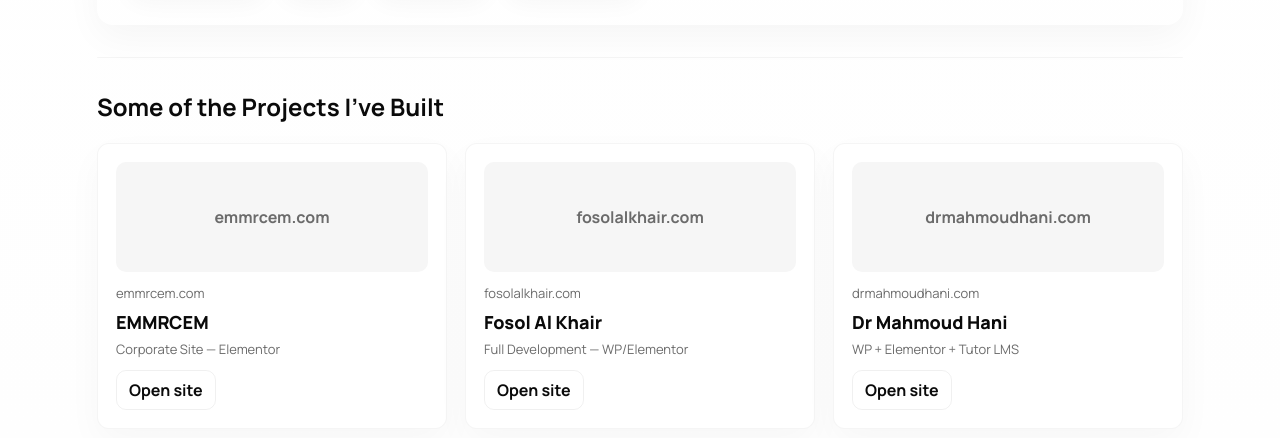
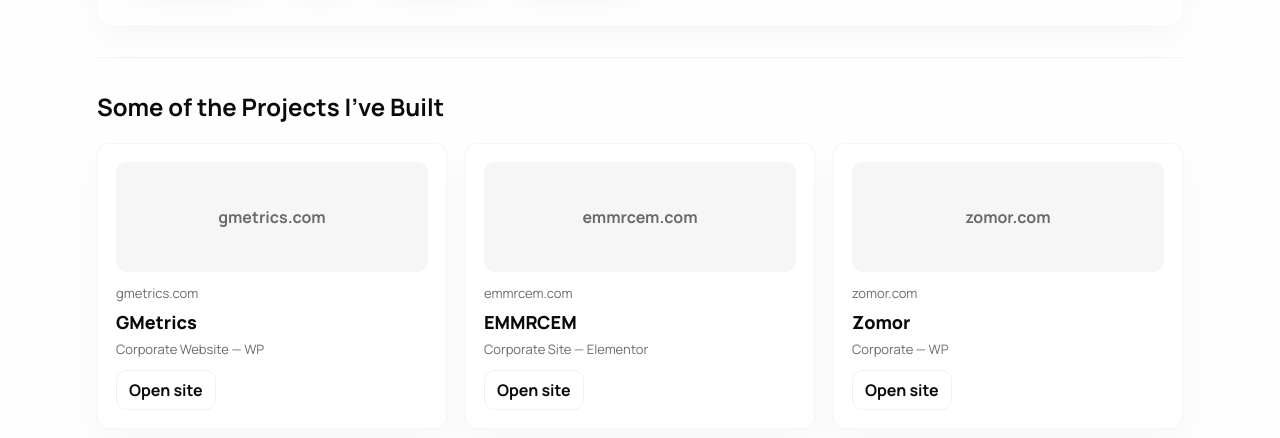
Before and after one commit to seif-mao/seif-portfolio, a plain HTML site: page index.html in a window 1280 px wide. Shown: the part 362-800 px from the top of the page. Drawn offline with Linux system fonts and the light colour scheme.

Commit message:
Update index.html

```diff
--- a/index.html
+++ b/index.html
@@ -98,31 +98,50 @@
   <h2>Some of the Projects I've Built</h2>
   <div class="projects">
 
-    <div class="card" role="article" aria-label="EMMRCEM"><div class="thumb">emmrcem.com</div><div class="url">emmrcem.com</div><div class="title">EMMRCEM</div><div class="meta">Corporate Site — Elementor</div><a href="https://emmrcem.com/" target="_blank" rel="noopener">Open site</a></div>
+    <!-- 1. GMetrics (moved to #1) -->
+    <div class="card" role="article" aria-label="GMetrics">
+      <div class="thumb">gmetrics.com</div>
+      <div class="url">gmetrics.com</div>
+      <div class="title">GMetrics</div>
+      <div class="meta">Corporate Website — WP</div>
+      <a href="https://gmetrics.com/" target="_blank" rel="noopener">Open site</a>
+    </div>
+
+    <!-- 2. EMMRCEM -->
+    <div class="card" role="article" aria-label="EMMRCEM">
+      <div class="thumb">emmrcem.com</div>
+      <div class="url">emmrcem.com</div>
+      <div class="title">EMMRCEM</div>
+      <div class="meta">Corporate Site — Elementor</div>
+      <a href="https://emmrcem.com/" target="_blank" rel="noopener">Open site</a>
+    </div>
+
+    <!-- 3. Zomor (moved to #3) -->
+    <div class="card" role="article" aria-label="Zomor">
+      <div class="thumb">zomor.com</div>
+      <div class="url">zomor.com</div>
+      <div class="title">Zomor</div>
+      <div class="meta">Corporate — WP</div>
+      <a href="https://zomor.com/" target="_blank" rel="noopener">Open site</a>
+    </div>
+
+    <!-- remaining projects (order preserved) -->
     <div class="card" role="article" aria-label="Fosol Al Khair"><div class="thumb">fosolalkhair.com</div><div class="url">fosolalkhair.com</div><div class="title">Fosol Al Khair</div><div class="meta">Full Development — WP/Elementor</div><a href="https://fosolalkhair.com/" target="_blank" rel="noopener">Open site</a></div>
     <div class="card" role="article" aria-label="Dr Mahmoud Hani"><div class="thumb">drmahmoudhani.com</div><div class="url">drmahmoudhani.com</div><div class="title">Dr Mahmoud Hani</div><div class="meta">WP + Elementor + Tutor LMS</div><a href="https://drmahmoudhani.com/" target="_blank" rel="noopener">Open site</a></div>
-    <div class="card" role="article" aria-label="GMetrics"><div class="thumb">gmetrics.com</div><div class="url">gmetrics.com</div><div class="title">GMetrics</div><div class="meta">Corporate Website — WP</div><a href="https://gmetrics.com/" target="_blank" rel="noopener">Open site</a></div>
-
     <div class="card" role="article" aria-label="Majal Al Majd"><div class="thumb">majal-almajd.com</div><div class="url">majal-almajd.com</div><div class="title">Majal Al Majd</div><div class="meta">Business — Elementor</div><a href="https://majal-almajd.com/" target="_blank" rel="noopener">Open site</a></div>
     <div class="card" role="article" aria-label="Dimensions HR"><div class="thumb">hr.dimensions.vc</div><div class="url">hr.dimensions.vc</div><div class="title">Dimensions HR</div><div class="meta">HR Platform — WP</div><a href="https://hr.dimensions.vc/" target="_blank" rel="noopener">Open site</a></div>
     <div class="card" role="article" aria-label="MK Advocate"><div class="thumb">mkadvocte.com</div><div class="url">mkadvocte.com</div><div class="title">MK Advocate</div><div class="meta">Law Firm — WP</div><a href="https://mkadvocte.com/" target="_blank" rel="noopener">Open site</a></div>
-
     <div class="card" role="article" aria-label="Troy KSA"><div class="thumb">troyksa.com</div><div class="url">troyksa.com</div><div class="title">Troy KSA</div><div class="meta">Company Website — WP</div><a href="https://troyksa.com/" target="_blank" rel="noopener">Open site</a></div>
     <div class="card" role="article" aria-label="NS Law Firm"><div class="thumb">nslawfirm.co</div><div class="url">nslawfirm.co</div><div class="title">NS Law Firm</div><div class="meta">Legal Services — Elementor</div><a href="https://nslawfirm.co/" target="_blank" rel="noopener">Open site</a></div>
     <div class="card" role="article" aria-label="Taknologia"><div class="thumb">taknologiaalhatef.com</div><div class="url">taknologiaalhatef.com</div><div class="title">Taknologia Al Hatef</div><div class="meta">Technology Company</div><a href="https://taknologiaalhatef.com/" target="_blank" rel="noopener">Open site</a></div>
-
     <div class="card" role="article" aria-label="Target Plus"><div class="thumb">targetplusagency.com</div><div class="url">targetplusagency.com</div><div class="title">Target Plus Agency</div><div class="meta">Digital Agency — Elementor</div><a href="https://targetplusagency.com/" target="_blank" rel="noopener">Open site</a></div>
     <div class="card" role="article" aria-label="Dream One"><div class="thumb">dreamone.ae</div><div class="url">dreamone.ae</div><div class="title">Dream One</div><div class="meta">Full Business Website</div><a href="https://dreamone.ae/" target="_blank" rel="noopener">Open site</a></div>
     <div class="card" role="article" aria-label="Atlas Original"><div class="thumb">atlasoriginal-iq.com</div><div class="url">atlasoriginal-iq.com</div><div class="title">Atlas Original Iraq</div><div class="meta">Company Website — WP</div><a href="https://atlasoriginal-iq.com/" target="_blank" rel="noopener">Open site</a></div>
-
-    <div class="card" role="article" aria-label="NeuroMed"><div class="thumb">staging.neuromed.eg</div><div class="url">staging.neuromed.eg</div><div class="title">NeuroMed </div><div class="meta">Medical Center Website</div><a href="https://staging.neuromed.eg/" target="_blank" rel="noopener">Open site</a></div>
+    <div class="card" role="article" aria-label="NeuroMed"><div class="thumb">staging.neuromed.eg</div><div class="url">staging.neuromed.eg</div><div class="title">NeuroMed (staging)</div><div class="meta">Medical Center Website</div><a href="https://staging.neuromed.eg/" target="_blank" rel="noopener">Open site</a></div>
     <div class="card" role="article" aria-label="Jusur"><div class="thumb">jusuraltamayuz.com</div><div class="url">jusuraltamayuz.com</div><div class="title">Jusur Al Tamayuz</div><div class="meta">Corporate Identity Website</div><a href="https://jusuraltamayuz.com/" target="_blank" rel="noopener">Open site</a></div>
-    <div class="card" role="article" aria-label="Zomor"><div class="thumb">zomor.com</div><div class="url">zomor.com</div><div class="title">Zomor</div><div class="meta">Corporate — WP</div><a href="https://zomor.com/" target="_blank" rel="noopener">Open site</a></div>
 
   </div>
-</section>
-
-<div class="divider"></div>
+</section></div>
 
 <section style="margin-top:26px;">
   <h2>Services</h2>
```
